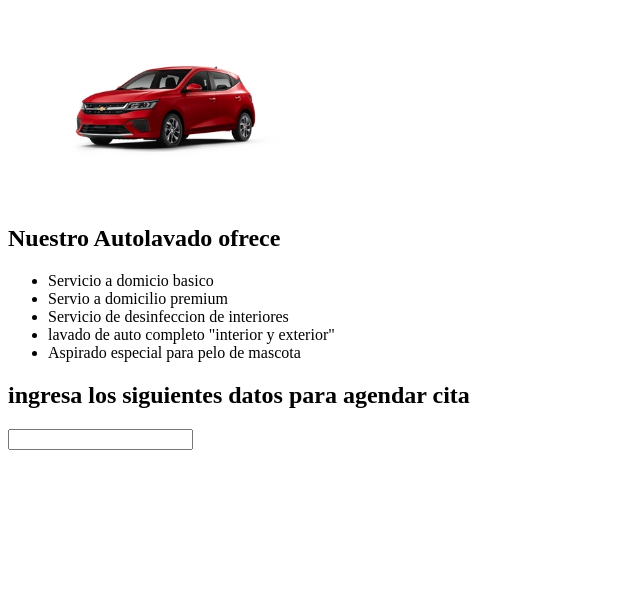
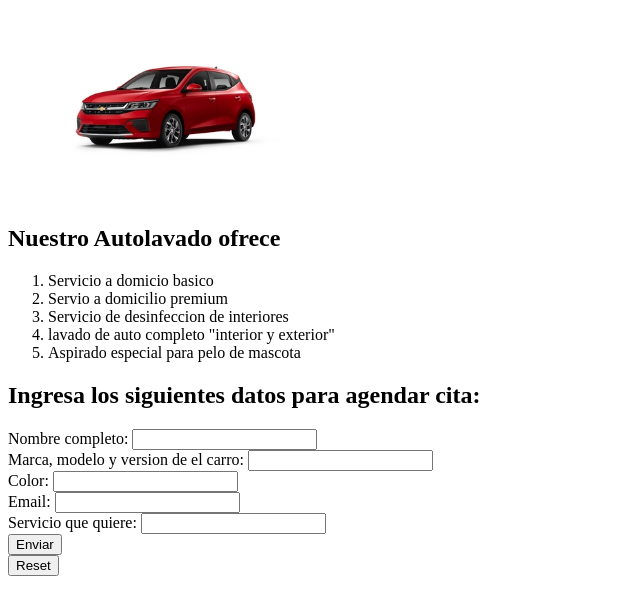
Before and after one commit to Daniel-Rojas95/Clase_7, a plain HTML site: page index.html in a window 1280 px wide. Shown: the part 79-694 px from the top of the page, without its empty margins (0-640 px from the left). Drawn offline with Linux system fonts and the light colour scheme.

Commit message:
Se agrepo br y espacio.

```diff
--- a/index.html
+++ b/index.html
@@ -9,18 +9,33 @@
     <h1>Autolavado "El bueno" </h1>
     <img width="300" src="aveo.jpg" alt="Foto de carro comun">
     <h2>Nuestro Autolavado ofrece</h2>
-    <ul>
+    <ol type="1">
         <li>Servicio a domicio basico</li>
         <li>Servio a domicilio premium</li>
         <li>Servicio de desinfeccion de interiores </li>
         <li>lavado de auto completo "interior y exterior"</li>
         <li>Aspirado especial para pelo de mascota</li>
-    </ul>
+    </ol>
     <form action="">
-        <h2>ingresa los siguientes datos para agendar cita</h2>
-        <label for="Ingresa tu nombre"></label>
-        <input type="text" name="" id="">
-
+        <h2>Ingresa los siguientes datos para agendar cita:</h2>
+        <label for="Nombre">Nombre completo:</label>
+        <input type="text" name="nombre" id="">
+        <br>
+        <label for="Carro">Marca, modelo y version de el carro:</label>
+        <input type="text" name="Marca" id="">
+        <br>
+        <label for="Color">Color:</label>
+        <input type="text">
+        <br>
+        <label for="Email">Email:</label>
+        <input type="text">
+        <br>
+        <label for="Servio">Servicio que quiere:</label>
+        <input type="text">
+        <br>
+        <input type="submit" value="Enviar">
+        <br>
+        <input type="reset">
     </form>
 </body>
 </html>
```
